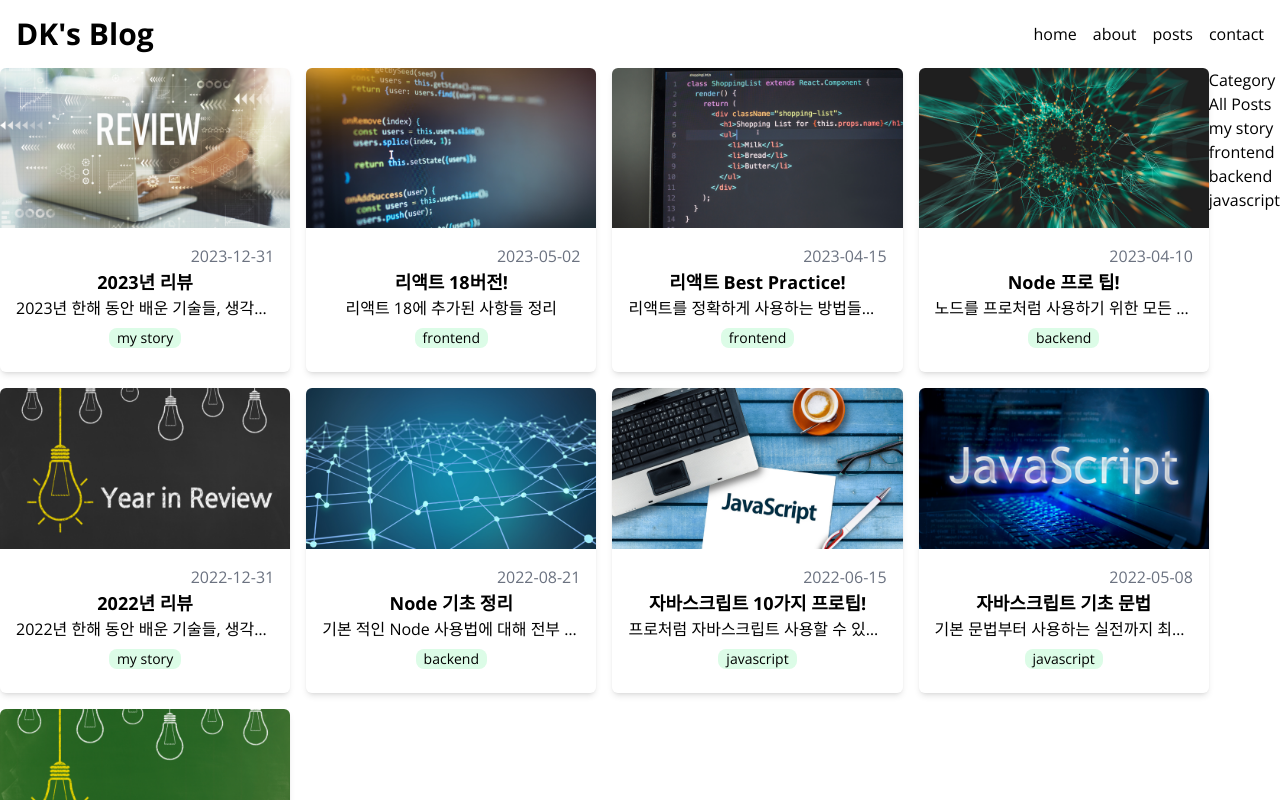
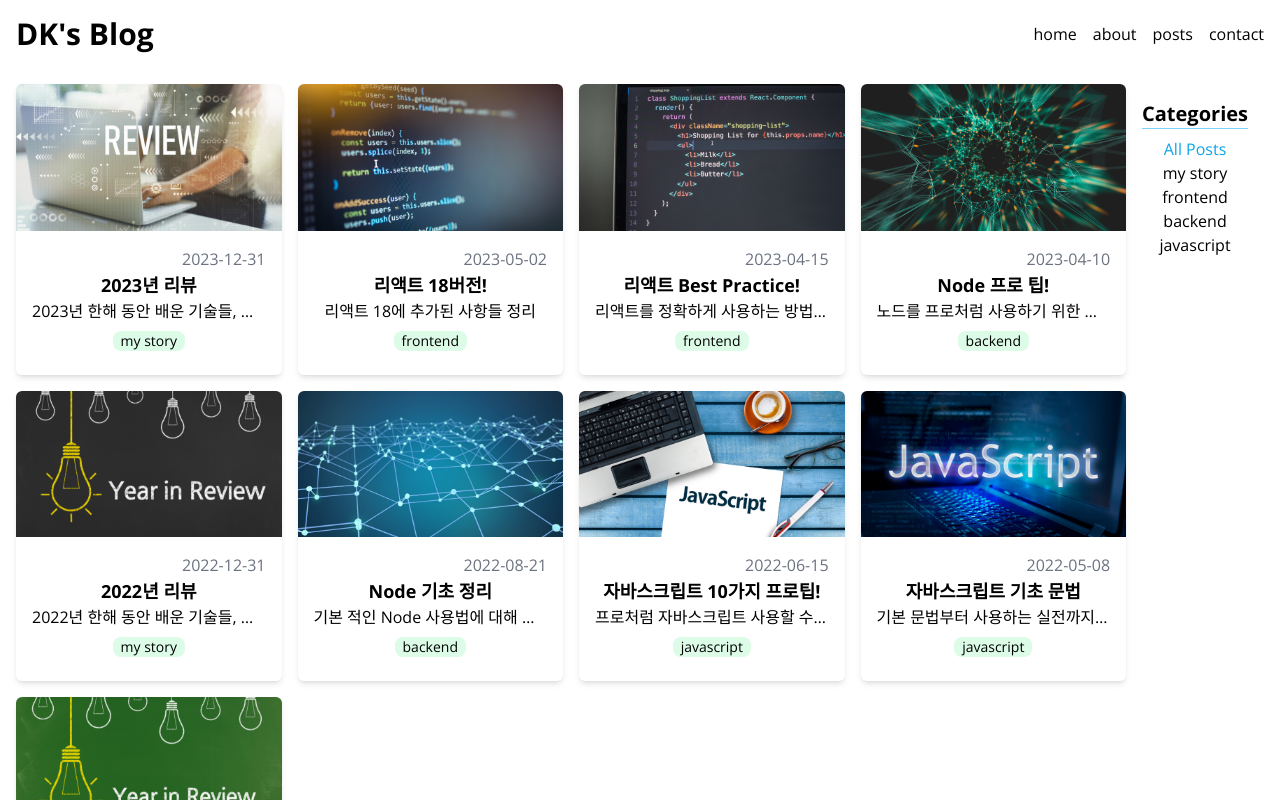
Before and after one commit to cham0287/nextjs-blog, a Next.js app: page /posts in a window 1280 px wide. Built offline with nearby package versions, Linux system fonts and the light colour scheme.

Commit message:
Style: posts 페이지 스타일 작업

```diff
--- a/src/components/posts/Categories.tsx
+++ b/src/components/posts/Categories.tsx
@@ -8,11 +8,19 @@ interface Props {
 
 const Categories = ({ categories, selectedCategory, onClick }: Props) => {
   return (
-    <section>
-      <h2>Category</h2>
+    <section className='text-center p-4'>
+      <h2 className='text-xl font-bold border-b border-sky-300 mb-2'>
+        Categories
+      </h2>
       <ul>
         {categories.map((category) => (
-          <li key={category} onClick={() => onClick(category)}>
+          <li
+            className={`cursor-pointer hover:text-sky-500 ${
+              category === selectedCategory && 'text-sky-500'
+            }`}
+            key={category}
+            onClick={() => onClick(category)}
+          >
             {category}
           </li>
         ))}
--- a/src/components/posts/FilterablePosts.tsx
+++ b/src/components/posts/FilterablePosts.tsx
@@ -20,7 +20,7 @@ const FilterablePosts = ({ posts, categories }: Props) => {
       : posts.filter((post) => post.category === selectedCategory);
 
   return (
-    <section className='flex'>
+    <section className='flex m-4'>
       <PostsGrid posts={filteredPosts} />
       <Categories
         categories={[ALL_POSTS, ...categories]}
```
